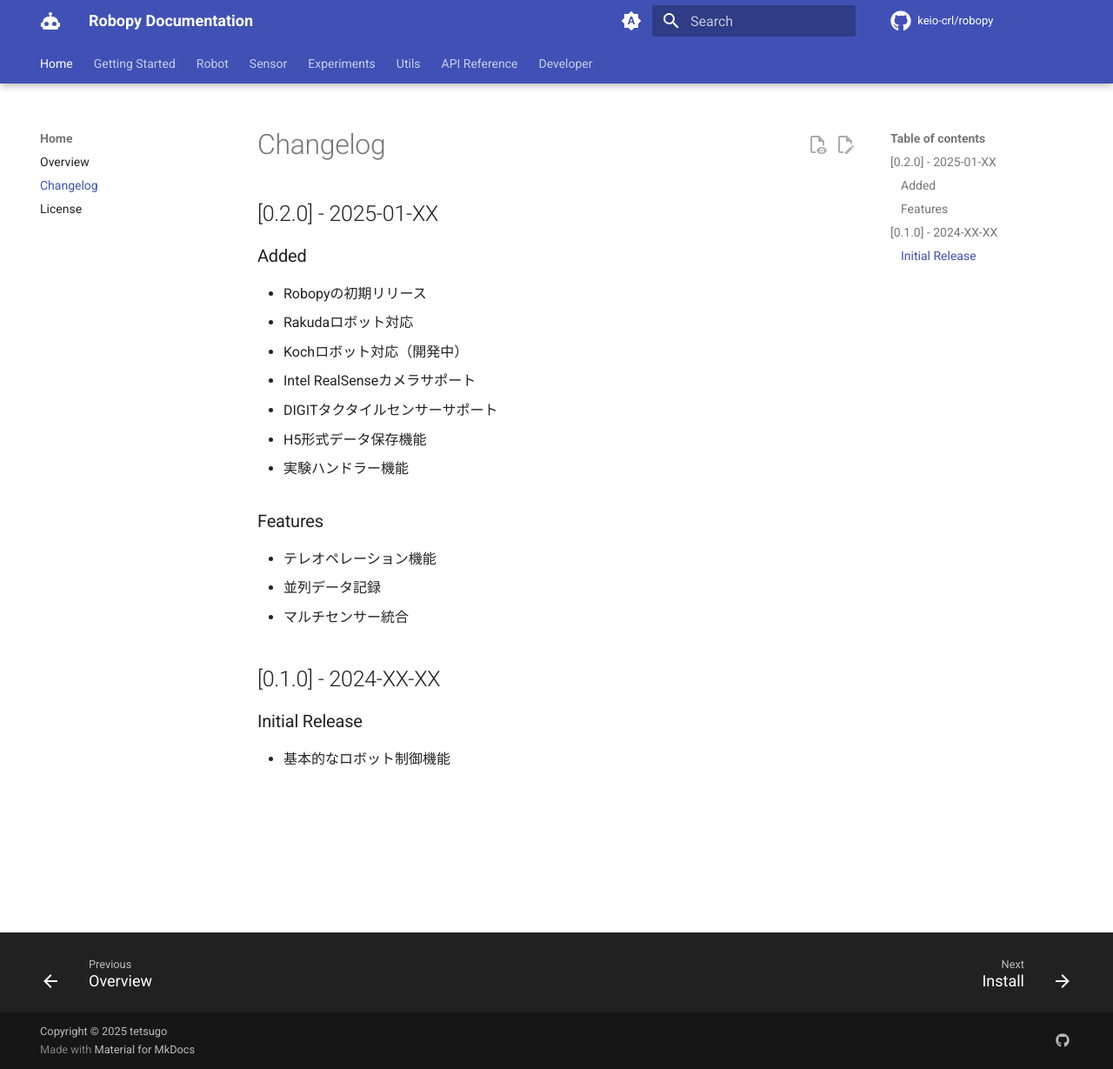
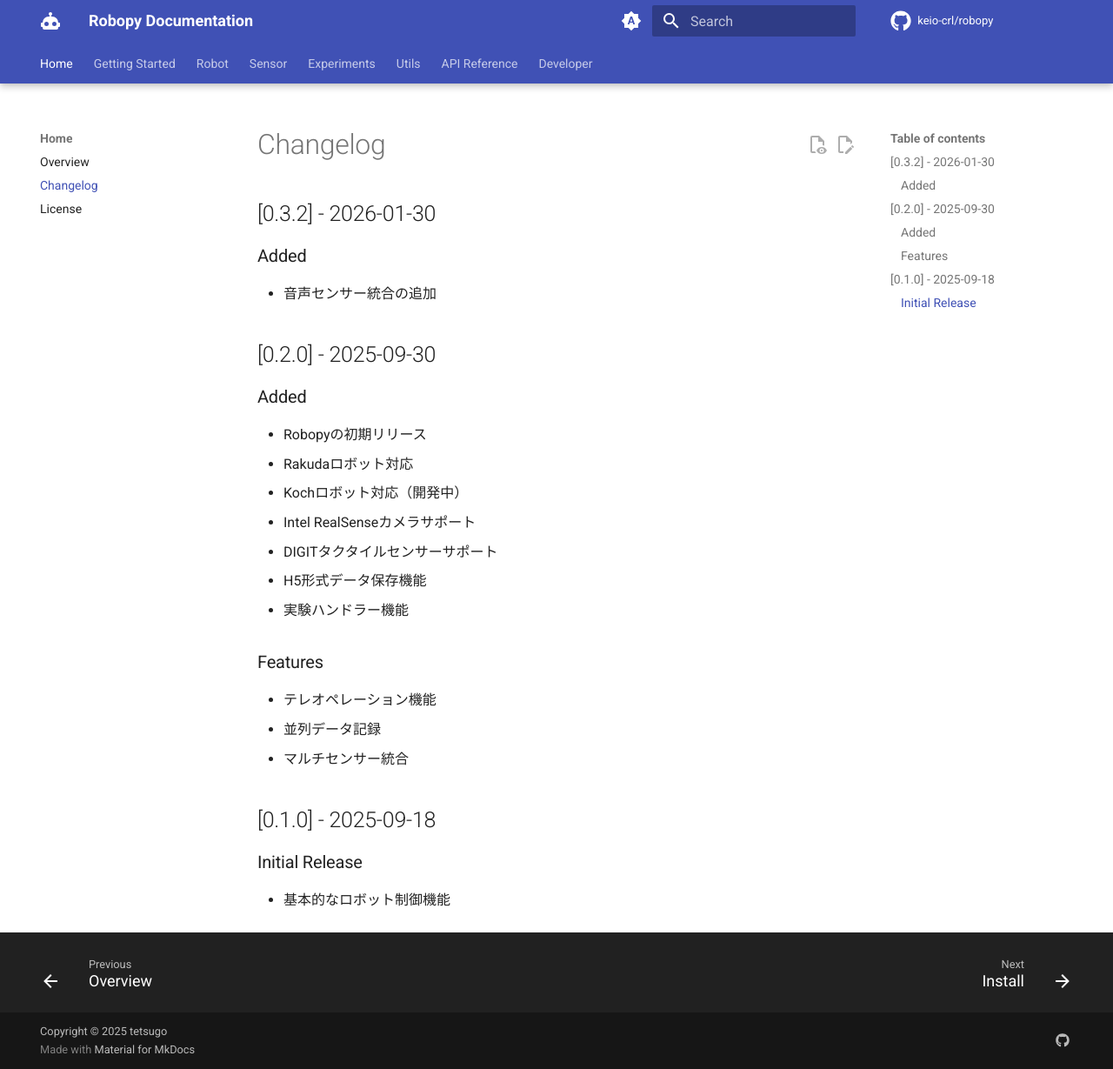
Before and after one commit to keio-crl/robopy, an MkDocs documentation site: the page built from docs/changelog.md, in a window 1280 px wide and 1229 px high. Shown: the whole window at 87% size. Built offline with MkDocs 1.6.1 and Material for MkDocs 9.7.7, drawn with Linux system fonts in a browser that asks for light colours; comment, search, counter and statistics services are not loaded; the version menu is left out.

Commit message:
docs: update changelog for version 0.3.2, adding audio sensor integration

```diff
--- a/docs/changelog.md
+++ b/docs/changelog.md
@@ -1,6 +1,12 @@
 # Changelog
 
-## [0.2.0] - 2025-01-XX
+## [0.3.2] - 2026-01-30
+
+### Added
+- 音声センサー統合の追加
+
+
+## [0.2.0] - 2025-09-30
 
 ### Added
 - Robopyの初期リリース
@@ -16,7 +22,8 @@
 - 並列データ記録
 - マルチセンサー統合
 
-## [0.1.0] - 2024-XX-XX
+
+## [0.1.0] - 2025-09-18
 
 ### Initial Release
 - 基本的なロボット制御機能
```
